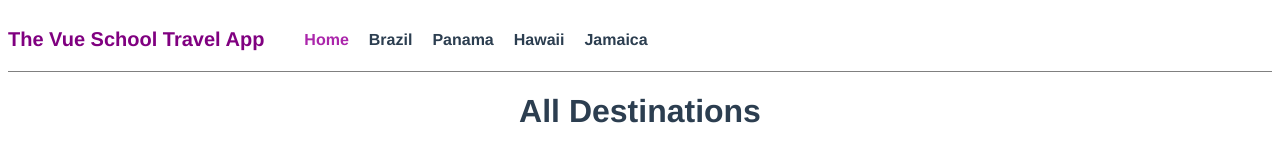
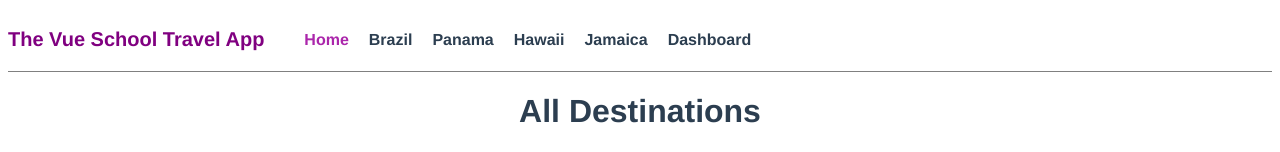
Before and after one commit to klzchz/trip-app, a Vue app: page / in a window 1280 px wide. Shown: the top 152 px of the page. Built offline with nearby package versions, Linux system fonts and the light colour scheme.

Commit message:
configure an authentication middleware (route guard) with Vue Router

```diff
--- a/src/App.vue
+++ b/src/App.vue
@@ -70,4 +70,15 @@
 .fade-leave-to {
   opacity: 0;
 }
+.input{
+  border: 1px solid green;
+  padding: 10px;
+  margin-bottom: 10px;
+
+}
+.btn{
+  background-color: green;
+  color: white;
+  padding: 10px;
+}
 </style>
--- a/src/components/TheNavigationComponent.vue
+++ b/src/components/TheNavigationComponent.vue
@@ -14,6 +14,10 @@
                <li class="links" v-for="destination in destinations" :key="destination.name"  >
 
                    <router-link :to="{name:'DestinationDetails',params:{slug:destination.slug}}" v-text="destination.name"></router-link>
+               </li>
+               <li class="links">
+
+                 <router-link to="/user" >Dashboard</router-link>
                </li>
           </ul>
     </nav>
--- a/src/router/index.js
+++ b/src/router/index.js
@@ -50,6 +50,7 @@
     name:'panama',
     component:() => import(/* webpackChunkName: "panama" */ "../views/Panama.vue"),
   },
+
   {
     path:"/destination/:slug",
     name:"DestinationDetails",
@@ -75,6 +76,18 @@
       }
     }
   },
+  {
+    path:"/user",
+    name:"user",
+    component:()=>import(/*webpackChunckName: "User"*/"@/views/User.vue"),
+    meta:{requiresAuth:true}
+  },
+  {
+    path:'login',
+    name:"login",
+    component:()=>import(/*webpackChunckName: Login*/"@/views/Login.vue")
+  },
+
   {
     path:"/404",
     alias:"*",
@@ -113,7 +126,26 @@
     }
   }
 
+});
 
+router.beforeEach((to, from, next) => {
+  // to and from are both route objects. must call `next`.
+
+    if(to.matched.some(record=>record.meta.requiresAuth))
+       // if(to.meta.requiresAuth)
+    {
+      if(!store.user){
+          next({
+            name:"login"
+          });
+      }else{
+          next();
+      }
+    }else{
+        next();
+    }
 })
 
+
+
 export default router
--- a/src/store.js
+++ b/src/store.js
@@ -1,4 +1,5 @@
 export default {
+  user:null,
   destinations: [
     {
       name: "Brazil",
--- /dev/null
+++ b/src/views/Login.vue
@@ -0,0 +1,41 @@
+<template>
+  <div class="login">
+    <h1>Login</h1>
+    <div class="form">
+      <label for="username">Username</label>
+      <input v-model="username" type="text" name="username" class="input" />
+      <label for="password">Password</label>
+      <input  v-model="password" type="password" class="input" />
+      <button @click="login" class="btn">Login</button>
+    </div>
+  </div>
+</template>
+
+<script>
+import store from "@/store.js";
+export default {
+    data() {
+        return {
+            username:null,
+            password:null,
+        }
+    },
+    methods: {
+        login()
+        {
+            //Autenticate against API
+            store.user = this.username;
+            this.$router.push("/user");
+        }
+    },
+}
+</script>
+
+<style scoped>
+.form {
+    display: flex;
+    flex-direction: column;
+    max-width: 400px;
+    margin: 0 auto;
+}
+</style>
--- /dev/null
+++ b/src/views/User.vue
@@ -0,0 +1,28 @@
+<template>
+    <div>
+        <h1>Hello {{user}}</h1>
+        <button @click="logOut" class="btn">Log out</button>
+    </div>
+</template>
+
+<script>
+import store from '@/store.js';
+export default {
+    data() {
+        return {
+            user:store.user
+        }
+    },
+    methods: {
+        logOut()
+        {
+             store.user = '';
+            this.$router.push("/");
+        }
+    },
+}
+</script>
+
+<style scoped>
+
+</style>
```
